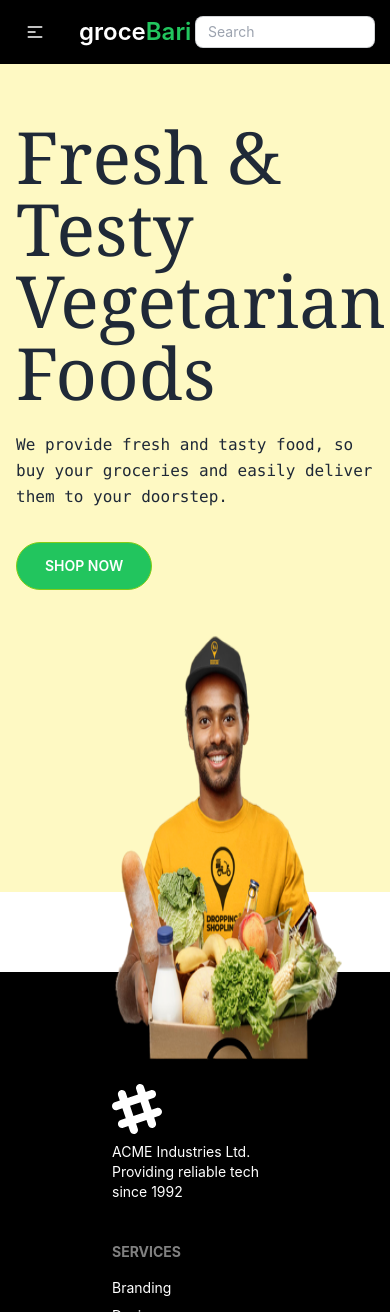
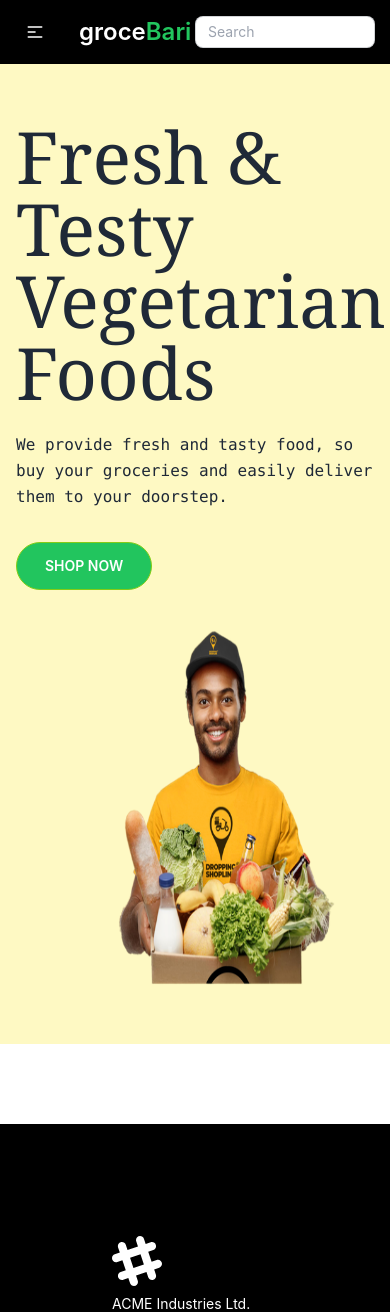
Before and after one commit to fahimrimon/groce-bari, a React (Create React App) app: page / in a window 390 px wide. Shown: the top 1312 px of the page. Built offline with nearby package versions, Linux system fonts and the light colour scheme.

Commit message:
booking page added

```diff
--- /dev/null
+++ b/src/Pages/Booking/Book.js
@@ -0,0 +1,28 @@
+import React, { useState } from 'react'
+
+function Book({item}) {
+    const [style, setStyle] = useState({display: 'none'});
+    return (
+        <div>
+
+            <div className="card card-side bg-base-100 border  border-light rounded-sm "  style={{backgroundColor: 'white'}}    onMouseEnter={e => {
+                     setStyle({display: 'block'});
+                 }}
+                 onMouseLeave={e => {
+                     setStyle({display: 'none'})
+                 }}>
+                <figure className=' w-36 p-2'><img className='transition duration-700 hover:scale-95 w-32 h-32' src={item.img} alt="img" /></figure>
+                    <div className="card-body">
+                         <h2 className="text-xl font-serif hover:text-lime-500">{item.title}</h2>
+                       <p className='text-xl'>৳ <span className='text-sm'>{item.price}</span></p>
+
+                     <div className="card-actions justify-end ">
+                      <button  style={style} className="py-1 px-4 bg-green-500 hover:bg-black hover:text-white rounded-none border-none -mt-6 -mb-5 rounded">Book Now</button>
+               </div>
+             </div>
+            </div>
+        </div>
+    );
+}
+
+export default Book
--- /dev/null
+++ b/src/Pages/Booking/Booking.js
@@ -0,0 +1,21 @@
+import React from 'react'
+import Book from './Book';
+import { itemData } from './BookingData';
+
+function Booking() {
+    return (
+        <div className='mx-20 lg:mt-32 mt-24'>
+        <h2 className='text-green-500 text-center text-xl mb-2'>Book Now Latest</h2>
+                    <h2 className='text-3xl text-center font-bold -mb-6'>ARRIVAL PRODUCTS</h2>
+        <div className='grid lg:grid-cols-3 sm:grid-cols-1 md:grid-cols-2 my-20 gap-x-8 gap-y-8 '>
+
+                    {itemData.map((item) => (
+                <Book item={item}></Book>
+
+            ))}
+                </div>
+        </div>
+            );
+}
+
+export default Booking
--- /dev/null
+++ b/src/Pages/Booking/BookingData.js
@@ -0,0 +1,36 @@
+export const itemData = [
+
+    {
+
+      img: "https://pngimg.com/d/strawberry_PNG2598.png",
+      title: 'Strawberries',
+      price:'80.00'
+    },
+    {
+      img: "https://i.pinimg.com/originals/bd/cb/31/bdcb318ecf6b7b09ac9e745f35d92d7d.png",
+      title: 'Cherries',
+      price:'160.00'
+    },
+    {
+      img: "https://www.pngplay.com/wp-content/uploads/10/Nectarine-Transparent-PNG.png",
+      title: 'Nectarines',
+      price:'160.00'
+    },
+    {
+      img: "https://pngfre.com/wp-content/uploads/apple-png-image.jpg",
+      title: 'Apple',
+      price:'180.00'
+    },
+    {
+      img: "https://www.freepnglogos.com/uploads/grapes-png/mzr-red-grapes-36.png",
+      title: 'Grapes',
+      price:'140.00'
+    },
+    {
+      img: "https://media.istockphoto.com/id/153564958/photo/colorful-peppers.jpg?s=612x612&w=0&k=20&c=7Ce6whyOFcnTQi74emPSwAdaXEcdMQI1JVNjfeTRP-Y=",
+      title: 'Bell & Hot Peppers',
+      price:'$80.00'
+    },
+
+
+  ];
--- a/src/Pages/Home/Banner/Banner.js
+++ b/src/Pages/Home/Banner/Banner.js
@@ -5,7 +5,7 @@ import './Banner.css';
 function Banner() {
   return (
     <>
-      <div className="hero lg:h-[80vh] h-screen bg-yellow-100 relative z-10 mt-12">
+      <div className="hero lg:h-[80vh] sm:h-screen bg-yellow-100 relative z-10 mt-12">
         <div className="hero-content flex-col lg:flex-row">
         <div className='font-hairline mt-12 lg:mt-0'>
       <h3 className="text-7xl font-serif pt-2 pb-6" data-aos="fade-up"
@@ -17,9 +17,7 @@ function Banner() {
       <button data-aos="fade-up"
      data-aos-anchor-placement="bottom-bottom"  data-aos-duration="3000" className="btn bg-green-500 rounded-full hover:bg-yellow-100 border border-lime-500 hover:text-black px-7 ">Shop Now</button>
     </div>
-       <div className='h-[60vh] shrink-0'>
-       <img src={banner} className="h-full" alt=''/>
-       </div>
+       <img src={banner} className="lg:h-[70vh] h-[50vh] lg:w-[80vw] w-[90vw]" alt=''/>
      </div>
     </div>
 
--- /dev/null
+++ b/src/Pages/Home/ProductCategory/ProductCategory.js
@@ -0,0 +1,11 @@
+import React from 'react'
+
+function ProductCategory() {
+  return (
+    <div>
+      hey
+    </div>
+  )
+}
+
+export default ProductCategory
--- a/src/Pages/Shared/Header/Header.js
+++ b/src/Pages/Shared/Header/Header.js
@@ -17,7 +17,7 @@ function Header() {
                     <li className='font-semibold hover:text-green-500'><Link to='/register'>Register</Link></li>
                     </ul>
                 </div>
-                <Link className="btn btn-ghost normal-case text-white text-2xl">groce<span className='text-green-500'>Bari</span></Link>
+                <Link to='/' className="btn btn-ghost normal-case text-white text-2xl">groce<span className='text-green-500'>Bari</span></Link>
             </div>
             <div className='navbar-center lg:mr-32 mr-0'>
             <input type="text" placeholder="Search" className="input input-bordered input-sm w-[180px] lg:w-[350px] max-w-sm" />
```
Also changed, not shown: src/Router/Routes/Routes.js (+10 -0 lines).
